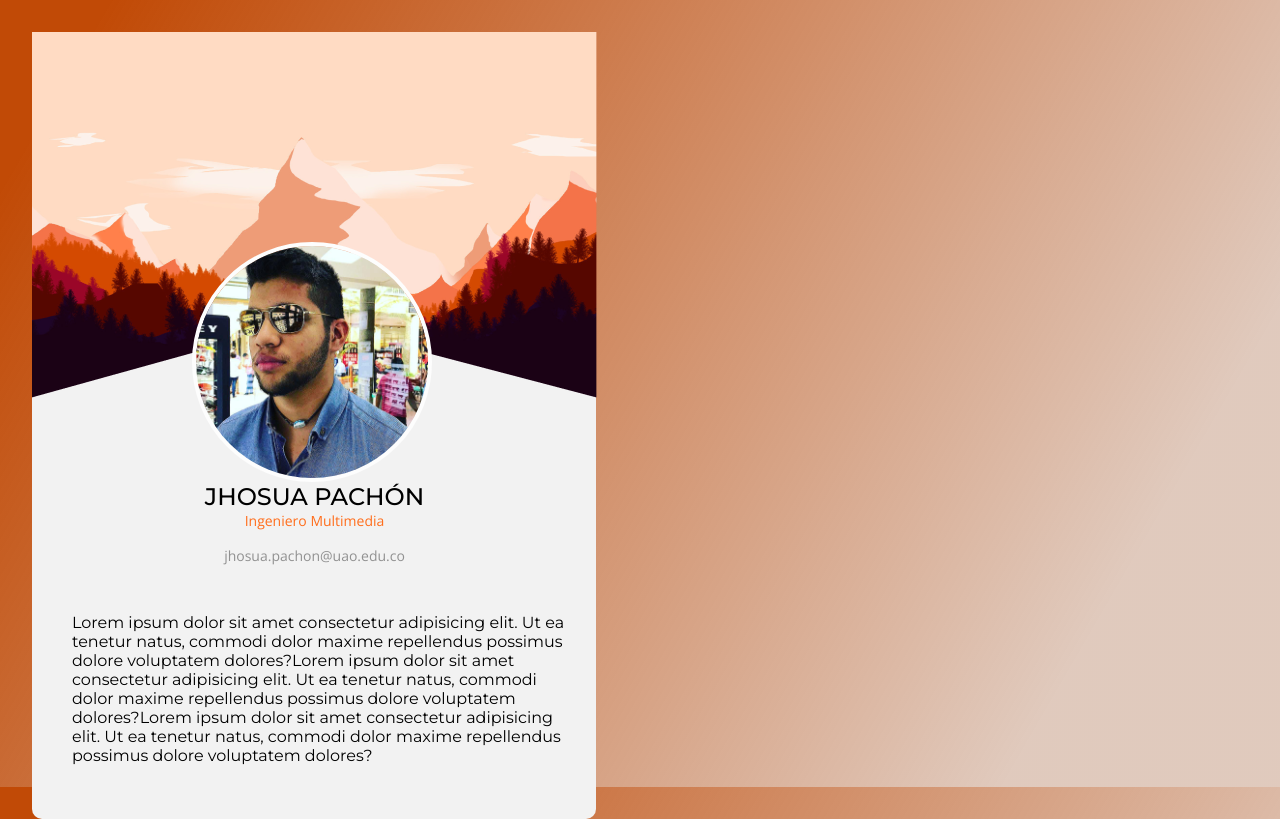
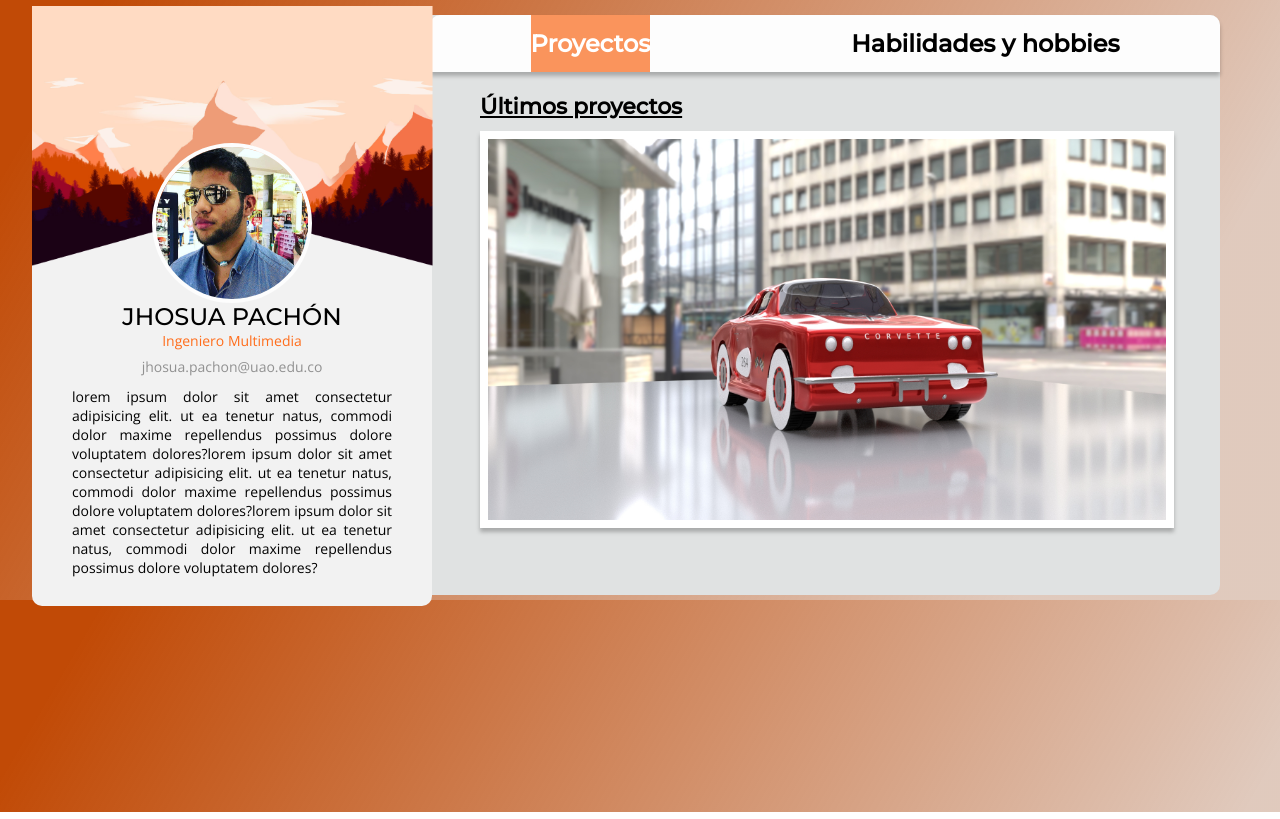
Before and after one commit to JhosuaP97/repTrabajos, a plain HTML site: page index.html in a window 1280 px wide. Drawn offline with nearby package versions, Linux system fonts and the light colour scheme.

Commit message:
se crea area para mostrar los proyectos

```diff
--- a/index.html
+++ b/index.html
@@ -8,19 +8,22 @@
     <meta name="viewport" content="width=device-width, initial-scale=1">
     <link rel="stylesheet" media="screen" href="styles.css" />
     <link href="https://fonts.googleapis.com/css?family=Montserrat:400,500|Open+Sans&display=swap" rel="stylesheet">
-    <script src="main.js"></script>
+
 </head>
 
 <body>
     <div class="o-info-container">
         <div class="o-profile">
+            <div class="o-img-bg-profile">
                 <img src="resources/bg-profile.png" alt="">
+            </div>
             <div class="o-img-profile">
                 <img src="resources/profile.jpg" alt="">
             </div>
             <h1>Jhosua Pachón</h1>
             <h2>Ingeniero Multimedia</h2>
             <h3>jhosua.pachon@uao.edu.co</h3>
+            <div class="o-profile-info">
                 <p>Lorem ipsum dolor sit amet consectetur adipisicing elit.
                     Ut ea tenetur natus, commodi dolor maxime repellendus
                     possimus dolore voluptatem dolores?Lorem ipsum dolor sit amet consectetur adipisicing elit.
@@ -30,6 +33,39 @@
                     possimus dolore voluptatem dolores?</p>
             </div>
         </div>
+        <div class="o-projects-list">
+            <div class="o-navegation-tabs">
+                <ul class="o-tabs">
+                    <li><a href="#projectTab"><span>Proyectos</span></a></li>
+                    <li><a href="#skillTab"><span>Habilidades y hobbies</span></a></li>
+                </ul>
+
+                <div class="o-section">
+                    <div id="projectTab">
+                        <article>
+                            <h1>Últimos proyectos</h1>
+                        <img src="resources/works/corvette.jpg" alt="">
+                        </article>
+                    </div>
+                    <div id="skillTab">
+                        <article>
+                            <h1>Habilidades</h1>
+                        <p>Lorem ipsum dolor sit amet consectetur, adipisicing elit.
+                            At nemo quia fugiat atque officiis exercitationem ipsum
+                            nulla delectus libero, sequi ea tempore natus voluptas
+                            reiciendis quaerat iste mollitia magnam quas incidunt.
+                            Repellat vero magni necessitatibus aliquid excepturi
+                            recusandae ut, reiciendis quibusdam harum sequi ducimus
+                        </p>
+                        </article>
+                    </div>
+
+                </div>
+            </div>
+        </div>
+    </div>
+    <script src="https://cdnjs.cloudflare.com/ajax/libs/jquery/3.4.1/jquery.min.js"></script>
+    <script src="main.js"></script>
 </body>
 
 </html>
--- /dev/null
+++ b/main.js
@@ -0,0 +1,14 @@
+$(document).ready(()=>{
+    $('ul.o-tabs li a:first').addClass('.o-tabs o-active');
+    $('.o-section article').hide();
+    $('.o-section article:first').show();
+
+    $('ul.o-tabs li a').click((e) =>{
+        e.preventDefault();
+        $('ul.o-tabs li a').toggleClass('.o-tabs o-active');
+
+        var activeTab = $(this).prop('href');
+        console.log(activeTab);
+
+    });
+});
--- a/styles.css
+++ b/styles.css
@@ -1,43 +1,54 @@
-*{
+* {
   margin: 0;
   padding: 0;
   box-sizing: border-box;
 }
 
-body{
-    background: linear-gradient(120.11deg, #C14A06 6.3%, rgba(136, 50, 1, 0.26) 84.11%);
-
+body {
+  background: linear-gradient(
+    120.11deg,
+    #c14a06 6.3%,
+    rgba(136, 50, 1, 0.26) 84.11%
+  );
 }
 
-.o-info-container{
-    font-family: 'Montserrat',sans-serif;
+.o-info-container {
+  font-family: "Montserrat", sans-serif;
   display: flex;
-    position: relative;
-    width: 564.33px;
-    height: 787.06px;
-    background: #f2f2f2;
-    border-radius: 0px 0px 10px 10px;
-    left: 2rem;
-    top: 2rem;
-
+  flex-direction: column;
 }
 
-.o-profile .o-img-profile{
+.o-profile {
   position: relative;
-    left: 10rem;
-    bottom: 10rem;
-    width: 15rem;
-    height: 15rem;
+  width: 400px;
+  max-width: 90%;
+  height: 600px;
+  background: #f2f2f2;
+  border-radius: 0px 0px 0.625rem 0.625rem;
+  left: 2rem;
+  top: 0.4rem;
+  z-index: 3;
 }
 
-.o-img-profile img{
-    max-width: 15rem;
-    border-radius: 100%;
-    border: 4px solid #fdfdfd;
-
+.o-profile .o-img-bg-profile img {
+  max-width: 25.0625rem;
 }
 
-.o-profile h1{
+.o-profile .o-img-profile {
+  position: relative;
+  left: 7.5rem;
+  bottom: 7.9375rem;
+  width: 12rem;
+  height: 12rem;
+}
+
+.o-img-profile img {
+  max-width: 10rem;
+  border-radius: 100%;
+  border: 0.25rem solid #fdfdfd;
+}
+
+.o-profile h1 {
   position: relative;
   text-align: center;
   text-transform: uppercase;
@@ -47,24 +58,23 @@ body{
   line-height: 29px;
   color: #000000;
   margin: -10rem 0 -2rem 0;
-
 }
 
-.o-profile h2{
+.o-profile h2 {
   position: relative;
   text-align: center;
   text-transform: capitalize;
-    font-family: 'Open Sans',sans-serif;
+  font-family: "Open Sans", sans-serif;
   font-style: normal;
   font-weight: 400;
-    font-size: 14px;
-    line-height: 19px;
+  font-size: 0.875rem;
+  line-height: 1.1875rem;
   color: #ff6d1b;
   margin: 2rem 0 0.5em 0;
 }
-.o-profile h3{
+.o-profile h3 {
   position: relative;
-    font-family: Open Sans;
+  font-family: "Open Sans", sans-serif;
   font-style: normal;
   font-weight: normal;
   font-size: 14px;
@@ -72,14 +82,90 @@ body{
   text-align: center;
   text-transform: lowercase;
   color: #919191;
-    margin: 1rem;
+  margin: 0.2rem;
+}
+
+.o-profile .o-profile-info {
+  position: absolute;
+  margin: 0.5rem 2.5rem;
+}
+
+.o-profile-info p {
+  font-family: "Open Sans", sans-serif;
+  font-style: normal;
+  font-weight: normal;
+  font-size: 14px;
+  line-height: 19px;
+  text-align: justify;
+  text-transform: lowercase;
+  color: #000000;
+}
+
+/*--------------------Project list-------------------- */
+.o-info-container .o-projects-list {
+  position: absolute;
+  width: 800px;
+  max-width: 90%;
+  height: 580px;
+  left: 420px;
+  top: 15px;
+  background-color: #e0e2e2;
+  border-radius: 10px;
+  z-index: 1;
+}
+
+.o-navegation-tabs {
+  position: relative;
+  margin: 0 0 0 10px;
+}
+
+ul.o-tabs {
+  width: 100%;
+  background-color: #fdfdfd;
+  list-style: none;
+  border-radius: 10px 10px 0 0;
+  box-shadow: 0px 4px 4px rgba(0, 0, 0, 0.25);
+  display: flex;
+  justify-content: space-around;
+}
+
+.o-tabs .o-active {
+  background-color: #fa945c;
+  color: #fff;
 
 }
 
-.o-profile p{
-    position: absolute;
-    width: 500px;
-    height: 114px;
-    margin: 2rem 2.5rem;
+ul.o-tabs li a {
+  color: #000000;
+  text-decoration: none;
+  font-size: 24px;
+  display: block;
+  padding: 14px 0;
+  text-align: center;
+  font-style: normal;
+  font-weight: 600;
+  font-size: 24px;
+  line-height: 29px;
+}
+
+.o-section {
+  width: 730px;
+  height: 730px;
+  margin: 10px 50px;
+}
+
+.o-section h1 {
+  padding: 10px 0 10px 0;
+  font-style: normal;
+  font-weight: 600;
+  font-size: 22px;
+  line-height: 29px;
+  text-decoration-line: underline;
   color: #000000;
 }
+
+.o-section img {
+  max-width: 95%;
+  border: 8px solid #ffffff;
+  box-shadow: 0px 4px 4px rgba(0, 0, 0, 0.25);
+}
```
Also changed, not shown: resources/icons/Unity3D.svg (added), resources/icons/android.svg (added), resources/icons/book.svg (added), resources/icons/github.svg (added), resources/icons/html-css.svg (added), resources/icons/instagram.svg (added), resources/icons/javascript.svg (added), resources/icons/nodejs.svg (added), resources/icons/pesa.svg (added), resources/icons/programar.svg (added), resources/icons/twitter.svg (added). Lines whose indentation alone changed are shown as unchanged.
